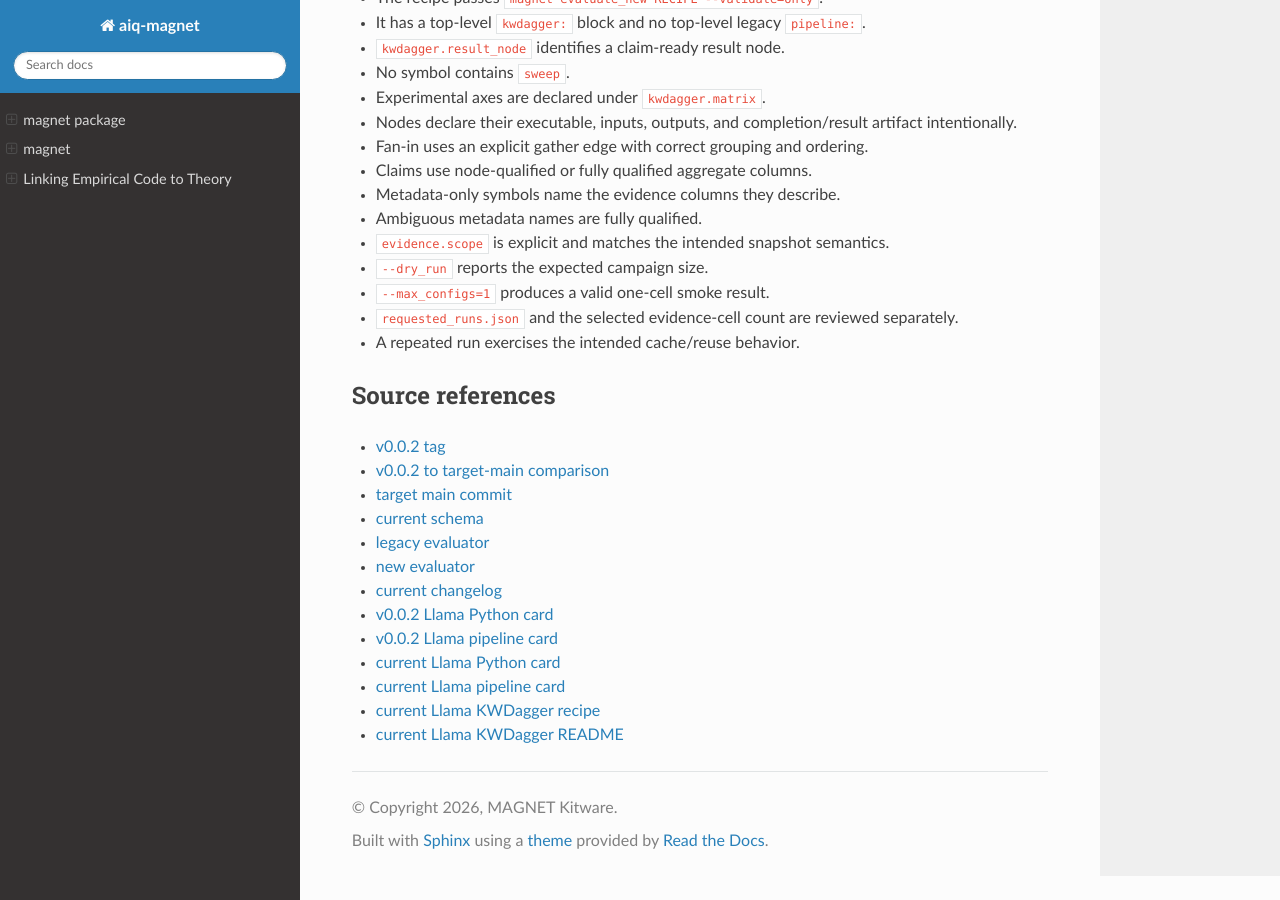
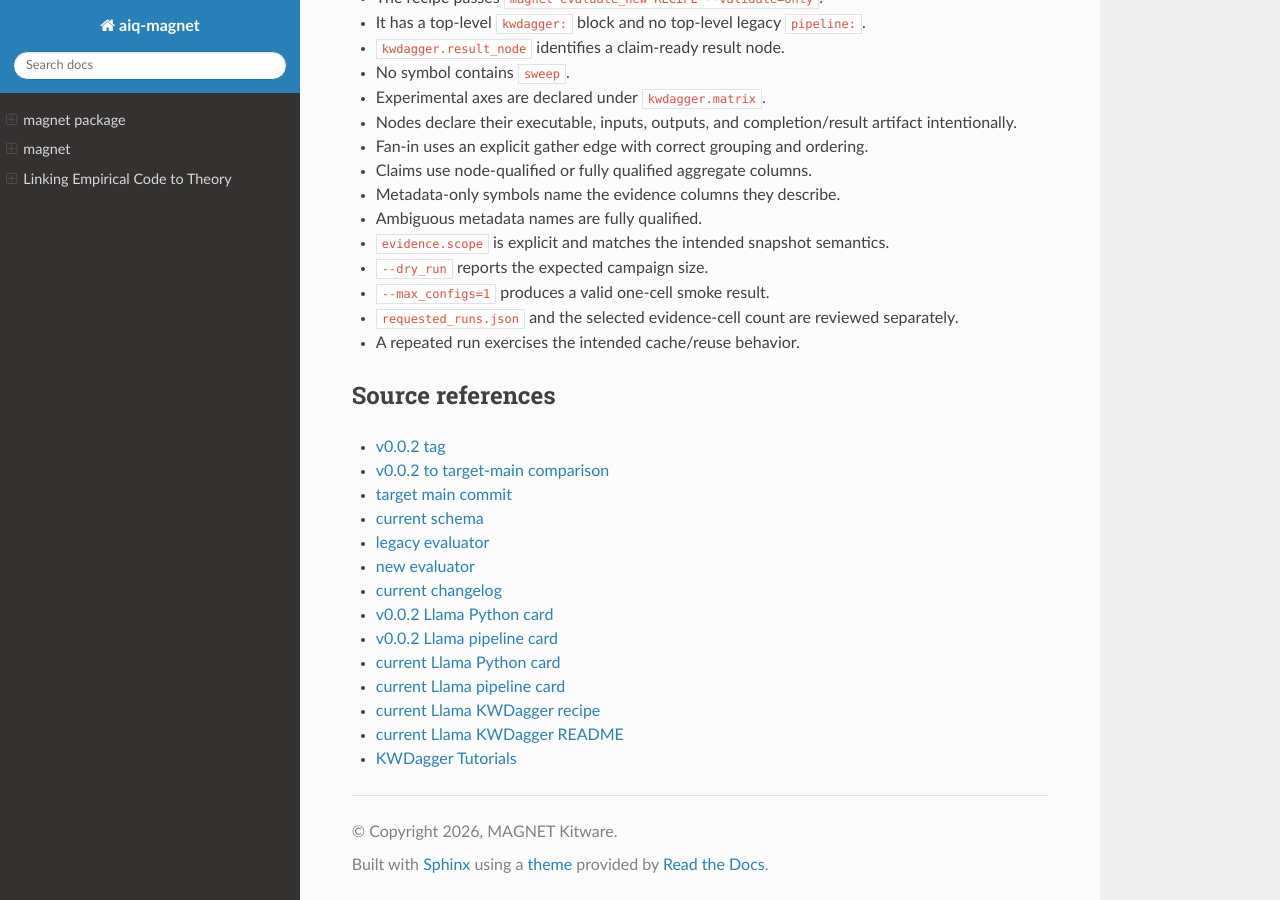
Before and after one commit to AIQ-Kitware/aiq-magnet, a Sphinx documentation site: the page built from docs/source/manual/migration_guide_v0_0_2_to_v0_1_0.rst, in a window 1280 px wide and 900 px high, scrolled down 17298 px. Built offline with Sphinx 7.4.7 and the Read the Docs theme 3.1.0, drawn with Linux system fonts in a browser that asks for light colours.

Commit message:
Add missing link

```diff
--- a/docs/source/manual/migration_guide_v0_0_2_to_v0_1_0.rst
+++ b/docs/source/manual/migration_guide_v0_0_2_to_v0_1_0.rst
@@ -965,6 +965,7 @@ Source references
 * `current Llama pipeline card`_
 * `current Llama KWDagger recipe`_
 * `current Llama KWDagger README`_
+* `KWDagger Tutorials`_
 
 .. _v0.0.2 tag: https://github.com/AIQ-Kitware/aiq-magnet/releases/tag/v0.0.2
 .. _v0.0.2 to target-main comparison: https://github.com/AIQ-Kitware/aiq-magnet/compare/9141dc1146ef9b55045527dae95bf41fed837996...5c92d9fc180e1d5deb1c5ec7cd8dc3a64e328e13
```
